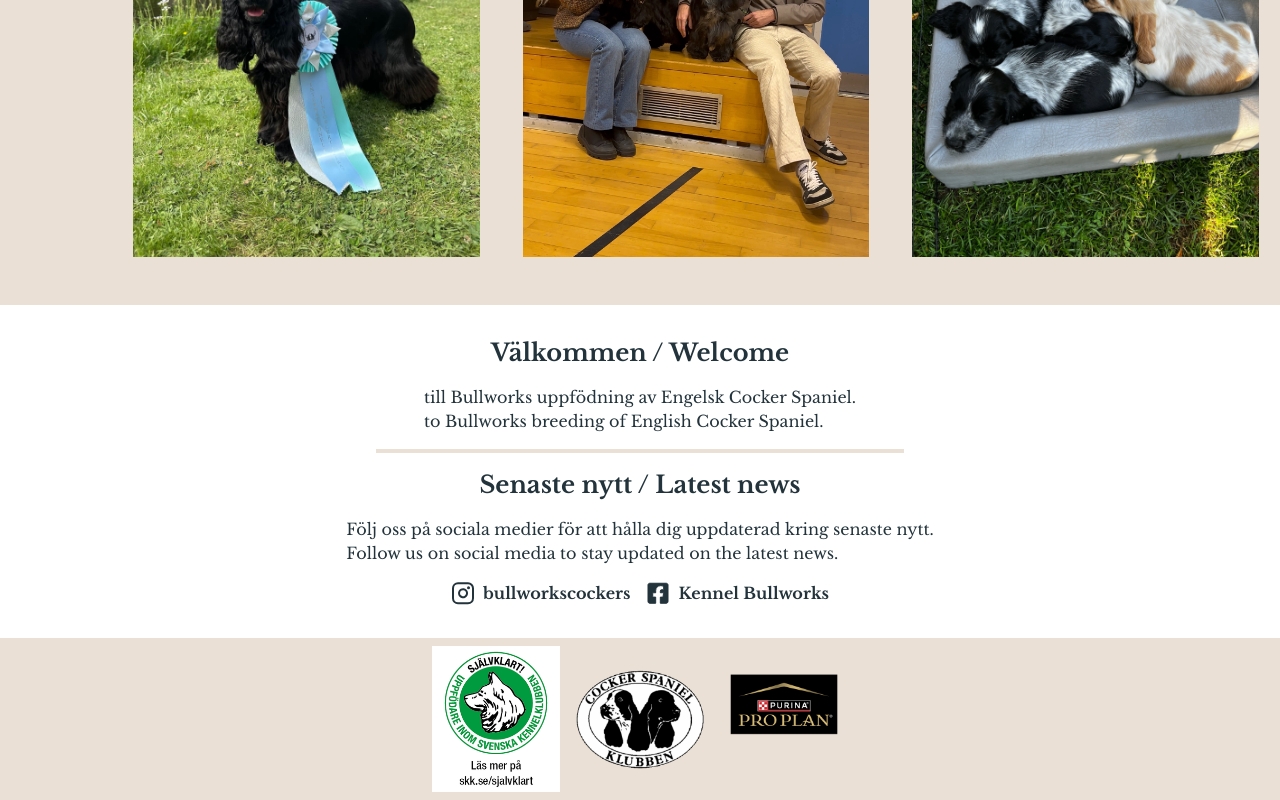
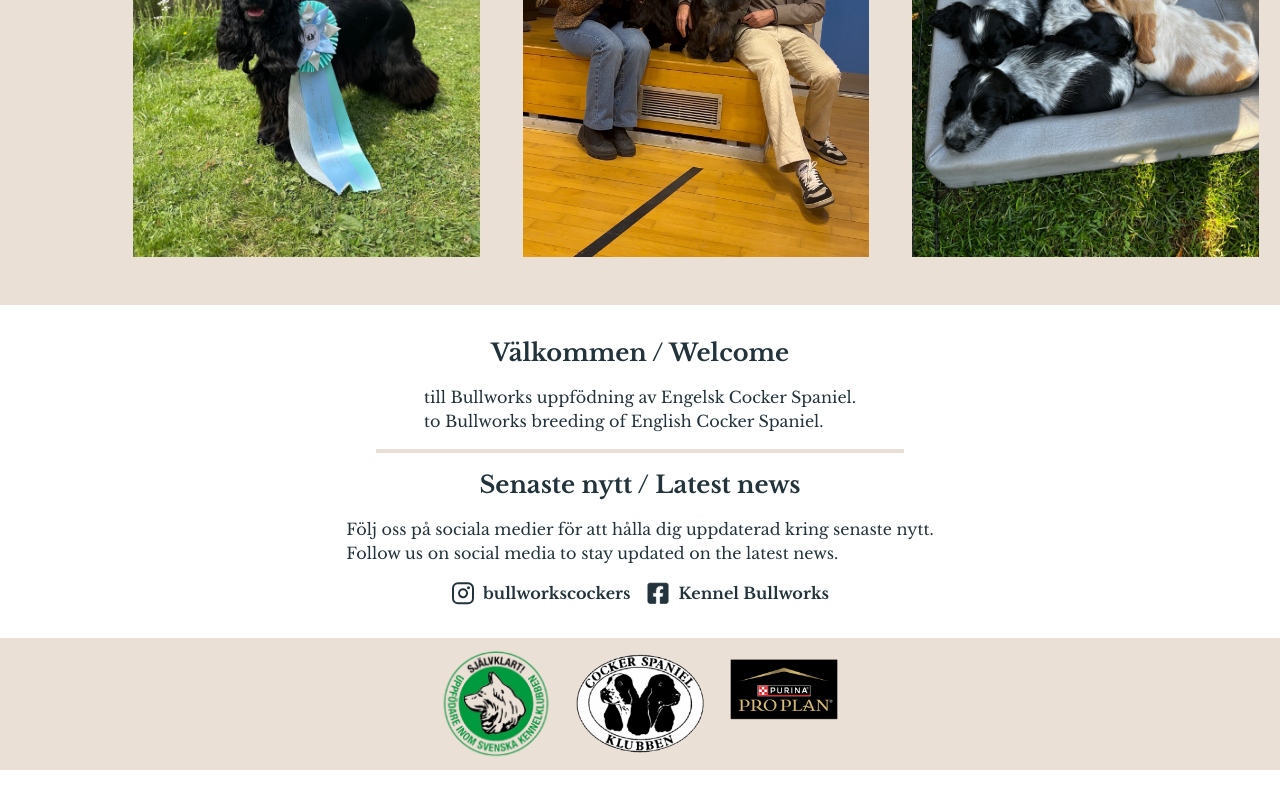
Before and after one commit to drottsgard/kennelbullworks, a Next.js app: page / in a window 1280 px wide. Shown: the part 433-1233 px from the top of the page. After the commit the page ends 1203 px from the top, so only its background shows below. Built offline with nearby package versions, Linux system fonts and the light colour scheme.

Commit message:
removed code that was commented out and removed any type

```diff
--- a/src/app/layout.tsx
+++ b/src/app/layout.tsx
@@ -7,9 +7,6 @@ import Link from 'next/link';
 import opImage from '../../public/opengraph-image.png';
 import MobileMenu from '@/components/MobileHeader';
 
-//import PurinaProPlan from 'public/Purina_Pro_Plan.png';
-//import SKKUppfodare from 'public/skk.png';
-//import Cockerklubben from 'public/Cockerklubben.gif';
 
 const libreBaskerville = Libre_Baskerville({
   subsets: ['latin'],
@@ -166,7 +163,7 @@ export default function RootLayout({
             "
           >
             <Image
-              src={'/SKK_Uppfodare.png'}
+              src={'/skk.png'}
               height={128}
               width={128}
               alt="Svenska kennelklubben uppfödare"
--- a/src/components/Hero.tsx
+++ b/src/components/Hero.tsx
@@ -1,8 +1,5 @@
 import Image from 'next/image';
 
-//import ImageBibbi from 'public/bibbi.jpeg';
-//import ImageBeaValparKorg from 'public/bea_valpar_korg.jpeg';
-//import ImageAlexFilippa from 'public/alex_filippa.jpg';
 
 export default function Hero() {
   return (
--- a/src/components/Typography/Link.tsx
+++ b/src/components/Typography/Link.tsx
@@ -5,7 +5,7 @@ type LinkProps = PropsWithChildren<{
   to: string;
 }>;
 
-function AppLink({ to, children }: LinkProps): ReactElement<any> {
+function AppLink({ to, children }: LinkProps): ReactElement {
   return (
     <Link className="font-medium underline" href={to}>
       {children}
```
